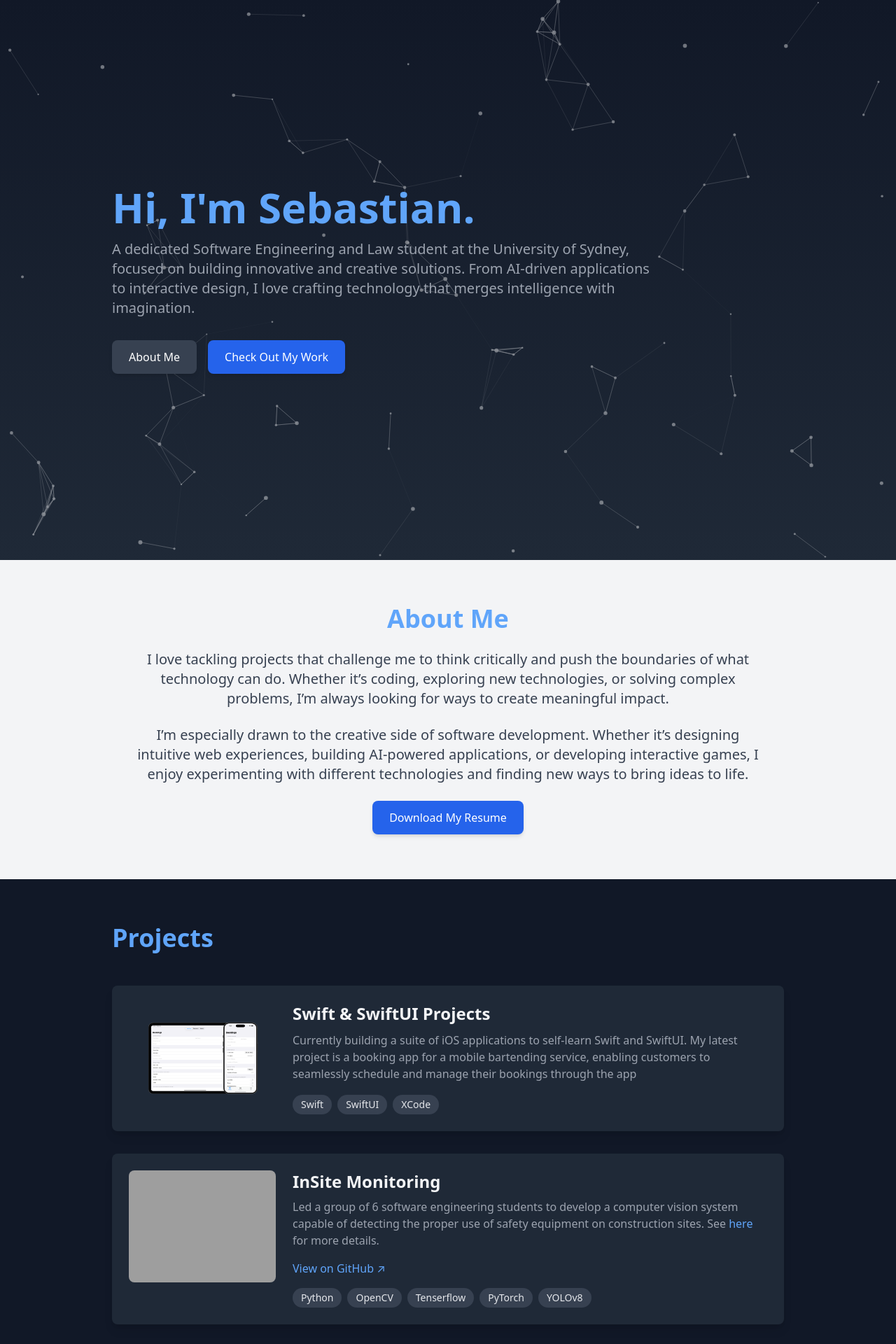
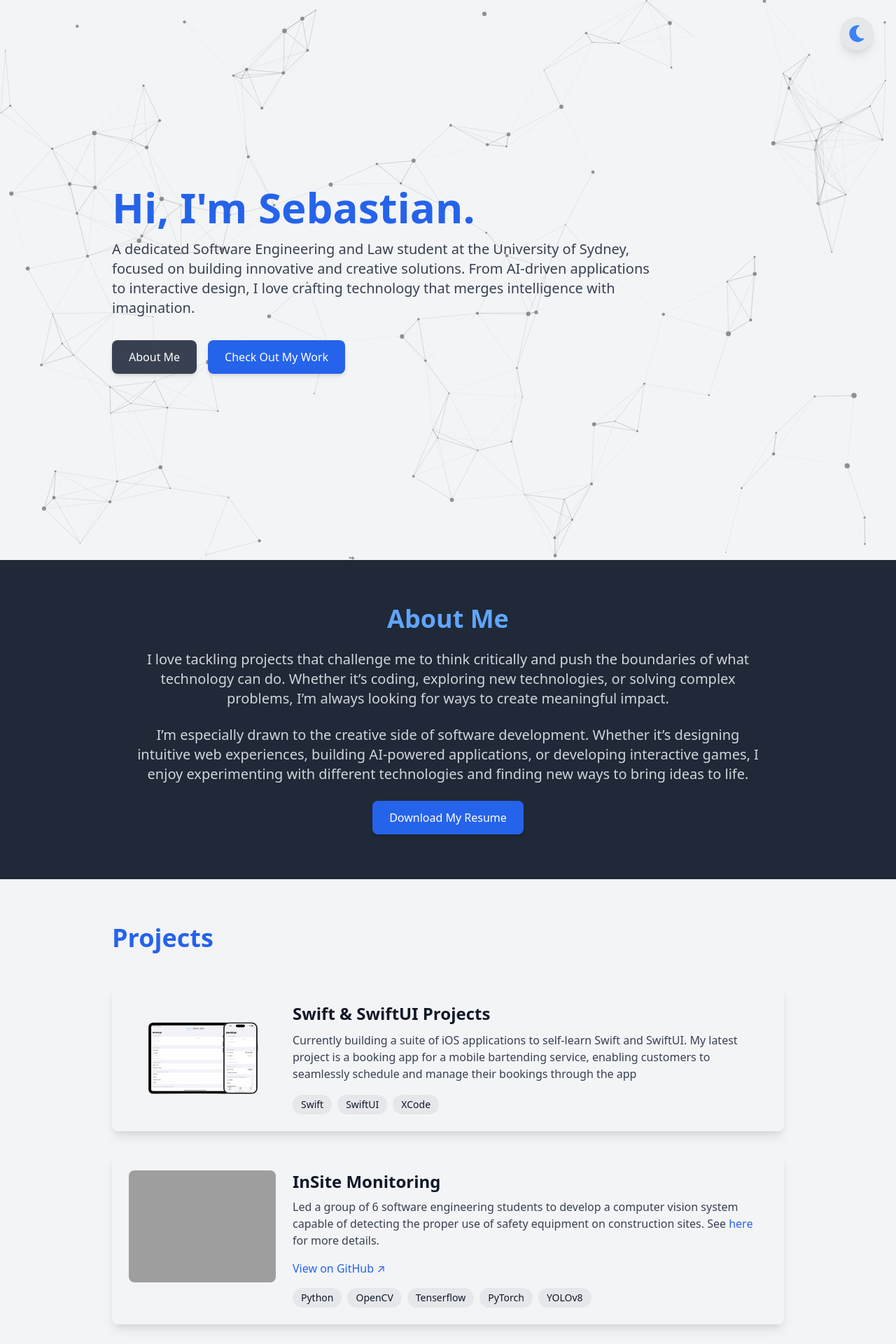
Before and after one commit to seb-skontos/seb-skontos.github.io, a React (Create React App) app: page / in a window 1280 px wide. Shown: the top 1920 px of the page at 70% size. Built offline with nearby package versions, Linux system fonts and the light colour scheme; grey boxes are pictures that could not be loaded.

Commit message:
added a theme toggle and also updated particle movement

```diff
--- a/src/App.js
+++ b/src/App.js
@@ -1,5 +1,6 @@
 import React from "react";
 import Portfolio from "./Portfolio";
+import './index.css';
 
 function App() {
   return (
--- a/src/Portfolio.jsx
+++ b/src/Portfolio.jsx
@@ -1,105 +1,9 @@
-import React, { useEffect } from "react";
 import Hero from "./components/Hero";
 import About from "./components/About";
 import Projects from "./components/Projects";
 import Contact from "./components/Contact";
 
 const Portfolio = () => {
-  useEffect(() => {
-    const canvas = document.getElementById("dynamicBackground");
-    const ctx = canvas.getContext("2d");
-    let particles = [];
-
-    // Define adaptive settings based on screen width
-    const isMobile = window.innerWidth < 768;
-    const PARTICLE_COUNT = isMobile ? 50 : 100;  // Fewer particles on mobile
-    const CONNECTION_DISTANCE = isMobile ? 70 : 100;  // Shorter links on mobile
-    const SPEED_MULTIPLIER = 0.5;
-
-    const createParticle = () => ({
-      x: Math.random() * canvas.width,
-      y: Math.random() * canvas.height,
-      vx: (Math.random() - 0.5) * SPEED_MULTIPLIER,
-      vy: (Math.random() - 0.5) * SPEED_MULTIPLIER,
-      size: Math.random() * 2 + 1,
-    });
-
-    const draw = () => {
-      ctx.clearRect(0, 0, canvas.width, canvas.height);
-      particles.forEach((p, i) => {
-        ctx.beginPath();
-        ctx.arc(p.x, p.y, p.size, 0, Math.PI * 2);
-        ctx.fillStyle = "rgba(255, 255, 255, 0.8)";
-        ctx.fill();
-
-        // Reduce the number of connections on smaller screens
-        particles.forEach((other, j) => {
-          if (i !== j) {
-            const dx = p.x - other.x;
-            const dy = p.y - other.y;
-            const distance = Math.sqrt(dx * dx + dy * dy);
-
-            if (distance < CONNECTION_DISTANCE) {
-              ctx.beginPath();
-              ctx.moveTo(p.x, p.y);
-              ctx.lineTo(other.x, other.y);
-              ctx.strokeStyle = `rgba(255, 255, 255, ${1 - distance / CONNECTION_DISTANCE})`;
-              ctx.lineWidth = 0.5;
-              ctx.stroke();
-            }
-          }
-        });
-      });
-    };
-
-    const update = () => {
-      particles.forEach((p) => {
-        p.x += p.vx;
-        p.y += p.vy;
-
-        if (p.x < 0 || p.x > canvas.width) p.vx *= -1;
-        if (p.y < 0 || p.y > canvas.height) p.vy *= -1;
-      });
-    };
-
-    const loop = () => {
-      draw();
-      update();
-      requestAnimationFrame(loop);
-    };
-
-    const initializeParticles = () => {
-      canvas.width = window.innerWidth;
-      canvas.height = window.innerHeight;
-      particles = [];
-      for (let i = 0; i < PARTICLE_COUNT; i++) {
-        particles.push(createParticle());
-      }
-      loop();
-    };
-
-    // Set up the canvas size
-    const resizeCanvas = () => {
-      const oldParticles = particles.map(p => ({ ...p })); // Preserve particle positions
-      canvas.width = window.innerWidth;
-      canvas.height = window.innerHeight;
-      particles = oldParticles.filter(p => p.x < canvas.width && p.y < canvas.height); // Remove out-of-bound particles
-      while (particles.length < PARTICLE_COUNT) {
-        particles.push(createParticle()); // Add new particles if needed
-      }
-    };
-
-    // Initial setup
-    resizeCanvas();
-    initializeParticles();
-    loop();
-
-    window.addEventListener("resize", resizeCanvas);
-
-    return () => {
-      window.removeEventListener("resize", resizeCanvas);
-    };
-  }, []);
 
   return (
     <div className="font-sans bg-gray-100 dark:bg-gray-900 dark:text-gray-100 transition-colors duration-300 relative">
@@ -112,14 +16,9 @@ const Portfolio = () => {
       {/* Contact Section */}
       <Contact />
       {/* Footer */}
-      <footer className="bg-gray-900 text-gray-400 text-center py-6">
-        <p>&copy; 2025 Sebastian. All rights reserved. Built with <a href="https://nextjs.org/" target="_blank" rel="noopener noreferrer" className="text-blue-400 hover:underline">Next.js</a> and <a href="https://tailwindcss.com/" target="_blank" rel="noopener noreferrer" className="text-blue-400 hover:underline">Tailwind CSS</a>. </p>
+      <footer className="bg-gray-100 dark:bg-gray-900 text-gray-900 dark:text-gray-100 text-center py-6">
+        <p>&copy; 2025 Sebastian. All rights reserved. Built with <a href="https://nextjs.org/" target="_blank" rel="noopener noreferrer" className="text-blue-600 dark:text-blue-400 hover:text-blue-700 dark:hover:text-blue-500 hover:underline">Next.js</a> and <a href="https://tailwindcss.com/" target="_blank" rel="noopener noreferrer" className="text-blue-600 dark:text-blue-400 hover:text-blue-700 dark:hover:text-blue-500 hover:underline">Tailwind CSS</a>. </p>
       </footer>
-      {/* Background Canvas */}
-      <canvas
-        id="dynamicBackground"
-        className="fixed top-0 left-0 w-full h-full -z-10 pointer-events-none"
-      ></canvas>
     </div>
   );
 };
--- a/src/components/About.jsx
+++ b/src/components/About.jsx
@@ -1,15 +1,15 @@
 import React from "react";
 
 const About = () => (
-  <section id="about" className="bg-gray-100 dark:bg-gray-800 py-16 px-8 md:px-20 lg:px-40">
+  <section id="about" className="bg-gray-800 dark:bg-gray-100 py-16 px-8 md:px-20 lg:px-40">
     <h2 className="text-4xl font-bold text-blue-400 mb-6 text-center">About Me</h2>
-    <p className="text-gray-700 dark:text-gray-300 text-lg md:text-xl max-w-4xl mx-auto mb-6 text-center">
+    <p className="text-gray-300 dark:text-gray-700 text-lg md:text-xl max-w-4xl mx-auto mb-6 text-center">
       I love tackling projects that challenge me to think critically and push the
       boundaries of what technology can do. Whether it’s coding, exploring new
       technologies, or solving complex problems, I’m always looking for ways to
       create meaningful impact.
     </p>
-    <p className="text-gray-700 dark:text-gray-300 text-lg md:text-xl max-w-4xl mx-auto mb-6 text-center">
+    <p className="text-gray-300 dark:text-gray-700 text-lg md:text-xl max-w-4xl mx-auto mb-6 text-center">
     I’m especially drawn to the creative side of software development.
     Whether it’s designing intuitive web experiences, building AI-powered
     applications, or developing interactive games, I enjoy experimenting with
--- a/src/components/Card.jsx
+++ b/src/components/Card.jsx
@@ -1,7 +1,7 @@
 import React from "react";
 
 const Card = ({ image, title, description, githubLink, technologies, objectFit = "cover" }) => (
-  <div className="grid sm:grid-cols-8 gap-6 bg-gray-800 p-6 rounded-lg shadow-lg">
+  <div className="grid sm:grid-cols-8 gap-6 bg-gray-100 dark:bg-gray-800 p-6 rounded-lg shadow-lg">
     {/* Thumbnail */}
     <div className="sm:col-span-2 flex-shrink-0">
       <div className="w-full h-36 md:h-40 overflow-hidden rounded-lg">
@@ -16,10 +16,10 @@ const Card = ({ image, title, description, githubLink, technologies, objectFit =
     {/* Content */}
     <div className="sm:col-span-6 flex flex-col justify-between">
       {/* Title */}
-      <h3 className="text-2xl font-bold text-gray-100 mb-2">{title}</h3>
+      <h3 className="text-2xl font-bold text-gray-900 dark:text-gray-100 mb-2">{title}</h3>
 
       {/* Description */}
-      <p className="text-gray-400 mb-4">{description}</p>
+      <p className="text-gray-700 dark:text-gray-400 mb-4">{description}</p>
 
       {/* GitHub Link */}
       {githubLink && (
@@ -27,7 +27,7 @@ const Card = ({ image, title, description, githubLink, technologies, objectFit =
         href={githubLink}
         target="_blank"
         rel="noopener noreferrer"
-        className="text-blue-400 hover:underline mb-4"
+        className="text-blue-600 dark:text-blue-400 hover:underline mb-4"
         >
           View on GitHub ↗
         </a>
@@ -38,7 +38,7 @@ const Card = ({ image, title, description, githubLink, technologies, objectFit =
         {technologies.map((tech) => (
           <span
             key={tech}
-            className="text-sm bg-gray-700 text-gray-200 px-3 py-1 rounded-full"
+            className="text-sm bg-gray-200 dark:bg-gray-700 text-gray-900 dark:text-gray-200 px-3 py-1 rounded-full"
           >
             {tech}
           </span>
--- a/src/components/Hero.jsx
+++ b/src/components/Hero.jsx
@@ -1,9 +1,14 @@
 import React, { useEffect, useState } from "react";
 import { motion } from "framer-motion";
+import { FaMoon, FaSun } from "react-icons/fa";
 
 const Hero = () => {
   const [typedText, setTypedText] = useState("");
   const fullText = "Hi, I'm Sebastian.";
+  const [theme, setTheme] = useState(() => {
+    return localStorage.getItem("theme") || "light";
+  });
+  const [particleColor, setParticleColor] = useState(theme === "dark" ? "rgba(255, 255, 255, 0.8)" : "rgba(0, 0, 0, 0.8)");
 
   useEffect(() => {
     let index = 0;
@@ -15,6 +20,20 @@ const Hero = () => {
     return () => clearInterval(interval);
   }, []);
 
+  useEffect(() => {
+    const root = window.document.documentElement;
+
+    if (theme === "dark") {
+      root.classList.add("dark");
+      setParticleColor("rgba(255, 255, 255, 0.8)");
+    } else {
+      root.classList.remove("dark");
+      setParticleColor("rgba(0, 0, 0, 0.8)");
+    }
+
+    localStorage.setItem("theme", theme);
+  }, [theme]);
+
   const handleScroll = (targetId) => {
     const targetElement = document.getElementById(targetId);
     if (targetElement) {
@@ -22,8 +41,105 @@ const Hero = () => {
     }
   };
 
+  useEffect(() => {
+    const canvas = document.getElementById("dynamicBackground");
+    const ctx = canvas.getContext("2d");
+    const particles = [];
+    const particleCount = 150; // Increase particle count for more connections
+    const connectionDistance = 120; // Increase connection distance for more connections
+
+    canvas.width = window.innerWidth;
+    canvas.height = window.innerHeight;
+
+    class Particle {
+      constructor() {
+        this.x = Math.random() * canvas.width;
+        this.y = Math.random() * canvas.height;
+        this.size = Math.random() * 3 + 1; // Smaller particles
+        this.speedX = (Math.random() * 1 - 0.5) * 0.3; // Slower speed
+        this.speedY = (Math.random() * 1 - 0.5) * 0.3; // Slower speed
+      }
+
+      update() {
+        this.x += this.speedX;
+        this.y += this.speedY;
+
+        if (this.size > 0.5) this.size -= 0.01; // Slower size reduction
+
+        if (this.x < 0 || this.x > canvas.width) this.speedX *= -1;
+        if (this.y < 0 || this.y > canvas.height) this.speedY *= -1;
+      }
+
+      draw() {
+        ctx.fillStyle = particleColor;
+        ctx.beginPath();
+        ctx.arc(this.x, this.y, this.size, 0, Math.PI * 2);
+        ctx.closePath();
+        ctx.fill();
+      }
+    }
+
+    function init() {
+      for (let i = 0; i < particleCount; i++) {
+        particles.push(new Particle());
+      }
+    }
+
+    function animate() {
+      ctx.clearRect(0, 0, canvas.width, canvas.height);
+      particles.forEach((particle, index) => {
+        particle.update();
+        particle.draw();
+
+        // Draw connections
+        for (let j = index + 1; j < particles.length; j++) {
+          const dx = particle.x - particles[j].x;
+          const dy = particle.y - particles[j].y;
+          const distance = Math.sqrt(dx * dx + dy * dy);
+
+          if (distance < connectionDistance) {
+            ctx.beginPath();
+            ctx.moveTo(particle.x, particle.y);
+            ctx.lineTo(particles[j].x, particles[j].y);
+            ctx.strokeStyle = particleColor.replace("0.8", `${1 - distance / connectionDistance}`);
+            ctx.lineWidth = 0.5;
+            ctx.stroke();
+          }
+        }
+
+        if (particle.size <= 0.5) {
+          particles.splice(index, 1);
+          particles.push(new Particle());
+        }
+      });
+      requestAnimationFrame(animate);
+    }
+
+    init();
+    animate();
+
+    window.addEventListener("resize", () => {
+      canvas.width = window.innerWidth;
+      canvas.height = window.innerHeight;
+    });
+  }, [particleColor]);
+
   return (
-    <section className="min-h-screen relative flex flex-col justify-center items-start bg-gradient-to-b from-gray-900 to-gray-800 text-gray-100 px-8 md:px-20 lg:px-40">
+    <section className="min-h-screen relative flex flex-col justify-center items-start bg-gray-100 dark:bg-gray-900 text-gray-900 dark:text-gray-100 px-8 md:px-20 lg:px-40">
+      {/* Theme Toggle Button - Positioned Top Right */}
+      <div className="absolute top-6 right-8 z-20">
+        <button
+          onClick={() => setTheme(theme === "dark" ? "light" : "dark")}
+          className="p-3 rounded-full bg-gray-200 dark:bg-gray-800 transition-transform transform hover:scale-110 shadow-lg hover:shadow-xl"
+        >
+          {theme === "dark" ? (
+            <FaSun className="text-yellow-400 w-6 h-6 transition duration-300" />
+          ) : (
+            <FaMoon className="text-blue-500 w-6 h-6 transition duration-300" />
+          )}
+        </button>
+      </div>
+
       {/* Dynamic AI Background */}
       <div className="absolute inset-0 z-0 pointer-events-none">
         <canvas id="dynamicBackground" className="w-full h-full opacity-50"></canvas>
@@ -35,10 +151,10 @@ const Hero = () => {
         transition={{ duration: 1 }}
         className="text-left z-10"
       >
-        <h1 className="text-4xl md:text-6xl font-bold text-blue-400 mb-4">
+        <h1 className="text-4xl md:text-6xl font-bold text-blue-600 dark:text-blue-400 mb-4">
           {typedText}
         </h1>
-        <p className="text-gray-400 text-lg md:text-xl max-w-3xl">
+        <p className="text-gray-700 dark:text-gray-400 text-lg md:text-xl max-w-3xl">
         A dedicated Software Engineering and Law student at the University of Sydney,
         focused on building innovative and creative solutions. From AI-driven
         applications to interactive design, I love crafting technology that
@@ -47,7 +163,7 @@ const Hero = () => {
         <div className="mt-8 flex items-center space-x-4">
         <motion.button
             onClick={() => handleScroll("about")}
-            className="inline-block px-6 py-3 text-sm md:text-base bg-gray-700 text-white rounded-lg shadow-md hover:bg-gray-600 transition-colors"
+            className="inline-block px-6 py-3 text-sm md:text-base bg-gray-700 dark:bg-gray-600 text-white rounded-lg shadow-md hover:bg-gray-600 dark:hover:bg-gray-500 transition-colors"
             whileHover={{ scale: 1.1 }}
             whileTap={{ scale: 0.9 }}
           >
@@ -56,7 +172,7 @@ const Hero = () => {
 
           <motion.button
             onClick={() => handleScroll("projects")}
-            className="inline-block px-6 py-3 text-sm md:text-base bg-blue-600 text-white rounded-lg shadow-md hover:bg-blue-700 transition-colors"
+            className="inline-block px-6 py-3 text-sm md:text-base bg-blue-600 dark:bg-blue-500 text-white rounded-lg shadow-md hover:bg-blue-700 dark:hover:bg-blue-600 transition-colors"
             whileHover={{ scale: 1.1 }}
             whileTap={{ scale: 0.9 }}
           >
--- a/src/components/Projects.jsx
+++ b/src/components/Projects.jsx
@@ -2,9 +2,9 @@ import React from "react";
 import Card from "./Card";
 
 const Projects = () => (
-  <section id="projects" className="bg-gray-900 py-16 px-8 md:px-20 lg:px-40">
+  <section id="projects" className="bg-gray-100 dark:bg-gray-900 py-16 px-8 md:px-20 lg:px-40">
     {/* Heading */}
-    <h2 className="text-4xl font-bold text-blue-400 mb-12 text-left">Projects</h2>
+    <h2 className="text-4xl font-bold text-blue-600 dark:text-blue-400 mb-12 text-left">Projects</h2>
 
     {/* Card Container */}
     <div className="flex flex-col gap-8">
@@ -30,7 +30,7 @@ const Projects = () => (
               href="https://www.linkedin.com/posts/consilium-solutions-aus_insitemonitoring-consiliumsolutions-projectmanagement-activity-7282961827896926208-9AEV?utm_source=share&utm_medium=member_desktop"
               target="_blank"
               rel="noopener noreferrer"
-              className="text-blue-400 hover:underline"
+              className="text-blue-600 dark:text-blue-400 hover:underline"
             >
               here
             </a>{' '}
--- /dev/null
+++ b/src/components/ThemeToggle.js
@@ -0,0 +1,32 @@
+import React, { useEffect, useState } from "react";
+import { FaMoon, FaSun } from "react-icons/fa";
+
+const ThemeToggle = () => {
+  const [theme, setTheme] = useState(
+    localStorage.getItem("theme") || "light"
+  );
+
+  useEffect(() => {
+    if (theme === "dark") {
+      document.documentElement.classList.add("dark");
+    } else {
+      document.documentElement.classList.remove("dark");
+    }
+    localStorage.setItem("theme", theme);
+  }, [theme]);
+
+  return (
+    <button
+      onClick={() => setTheme(theme === "dark" ? "light" : "dark")}
+      className="p-2 rounded-full bg-gray-200 dark:bg-gray-800 transition"
+    >
+      {theme === "dark" ? (
+        <FaSun className="text-yellow-400 w-6 h-6" />
+      ) : (
+        <FaMoon className="text-blue-500 w-6 h-6" />
+      )}
+    </button>
+  );
+};
+
+export default ThemeToggle;
```
Also changed, not shown: src/components/Contact.jsx (+6 -6 lines), 2 other files (tests, documents, lock files or other folders).
